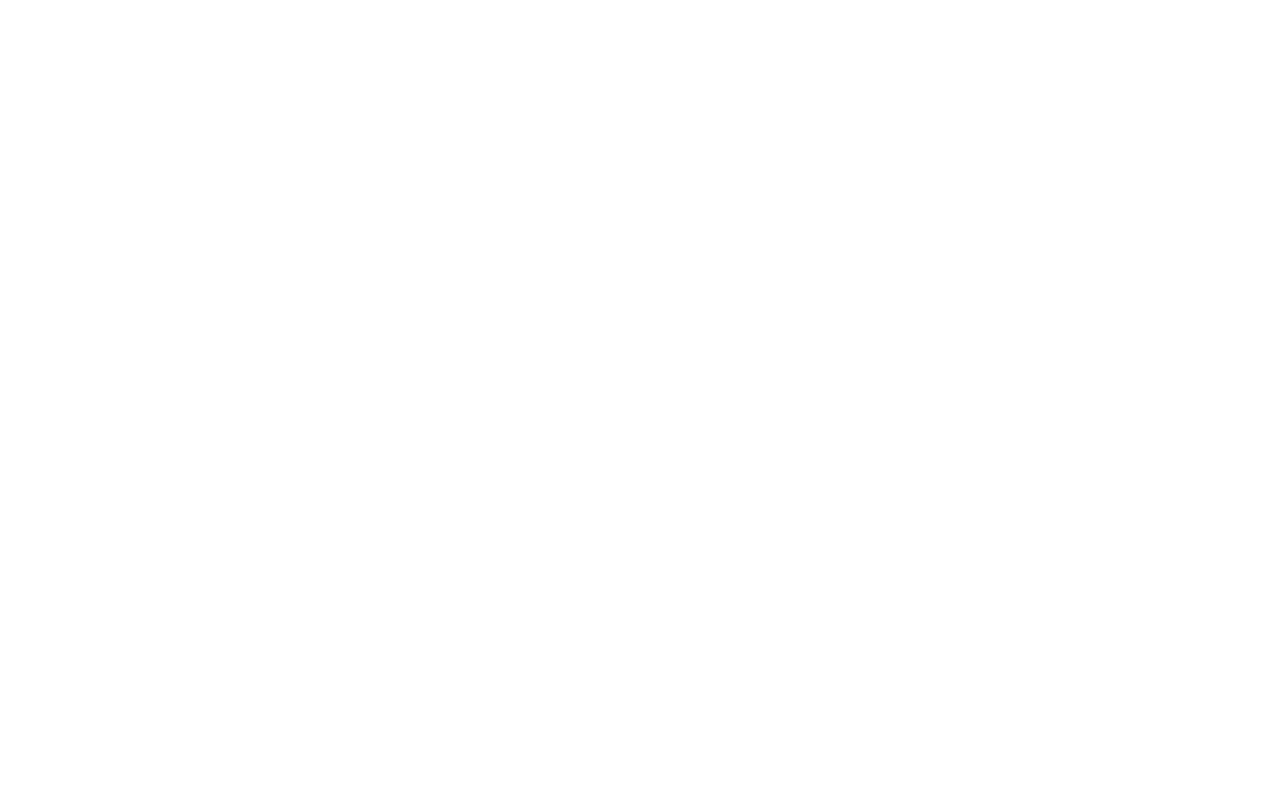
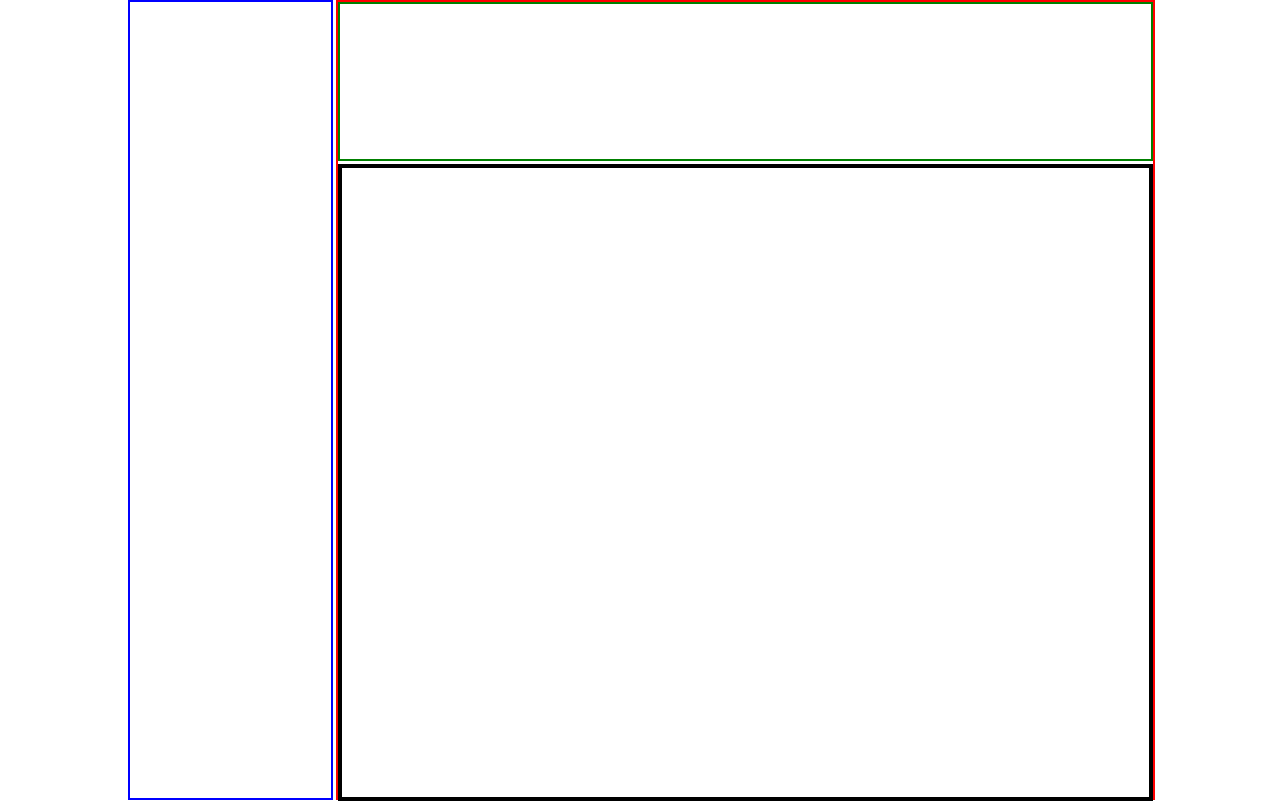
Before and after one commit to Shadrack04/odin-admin-dashboard, a plain HTML site: page index.html in a window 1280 px wide. Drawn offline with Linux system fonts and the light colour scheme.

Commit message:
create outline of the main layout

```diff
--- a/index.html
+++ b/index.html
@@ -7,7 +7,11 @@
   <link rel="stylesheet" href="style.css">
 </head>
 <body>
-
+  <aside></aside>
+  <main>
+    <header></header>
+    <div class="content"></div>
+  </main>
 
 </body>
 </html>
--- a/style.css
+++ b/style.css
@@ -0,0 +1,32 @@
+* {
+  padding: 0;
+  margin: 0;
+  box-sizing: border-box;
+}
+
+body {
+  width: 80vw;
+  margin: 0 auto;
+  display: grid;
+  grid-template-columns: 20% 80%;
+  gap: 3px;
+}
+
+aside {
+  border: 2px solid blue;
+  height: 100vh;
+}
+main {
+  border: 2px solid red;
+  height: 100vh;
+  display: grid;
+  grid-template-rows: 20% 80%;
+  gap: 3px;
+}
+
+main header {
+  border: 2px solid green;
+}
+main .content {
+  border: 4px solid black;
+}
```
